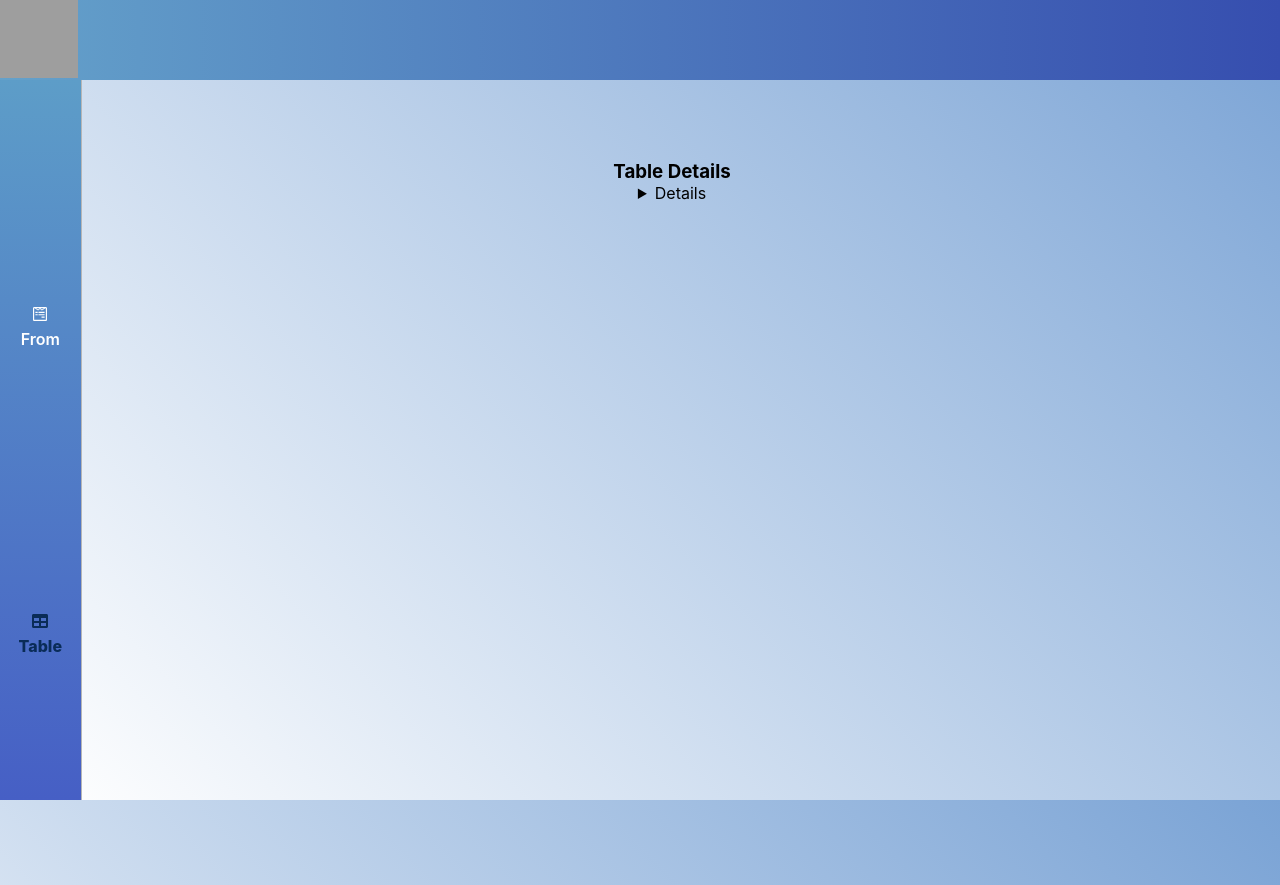
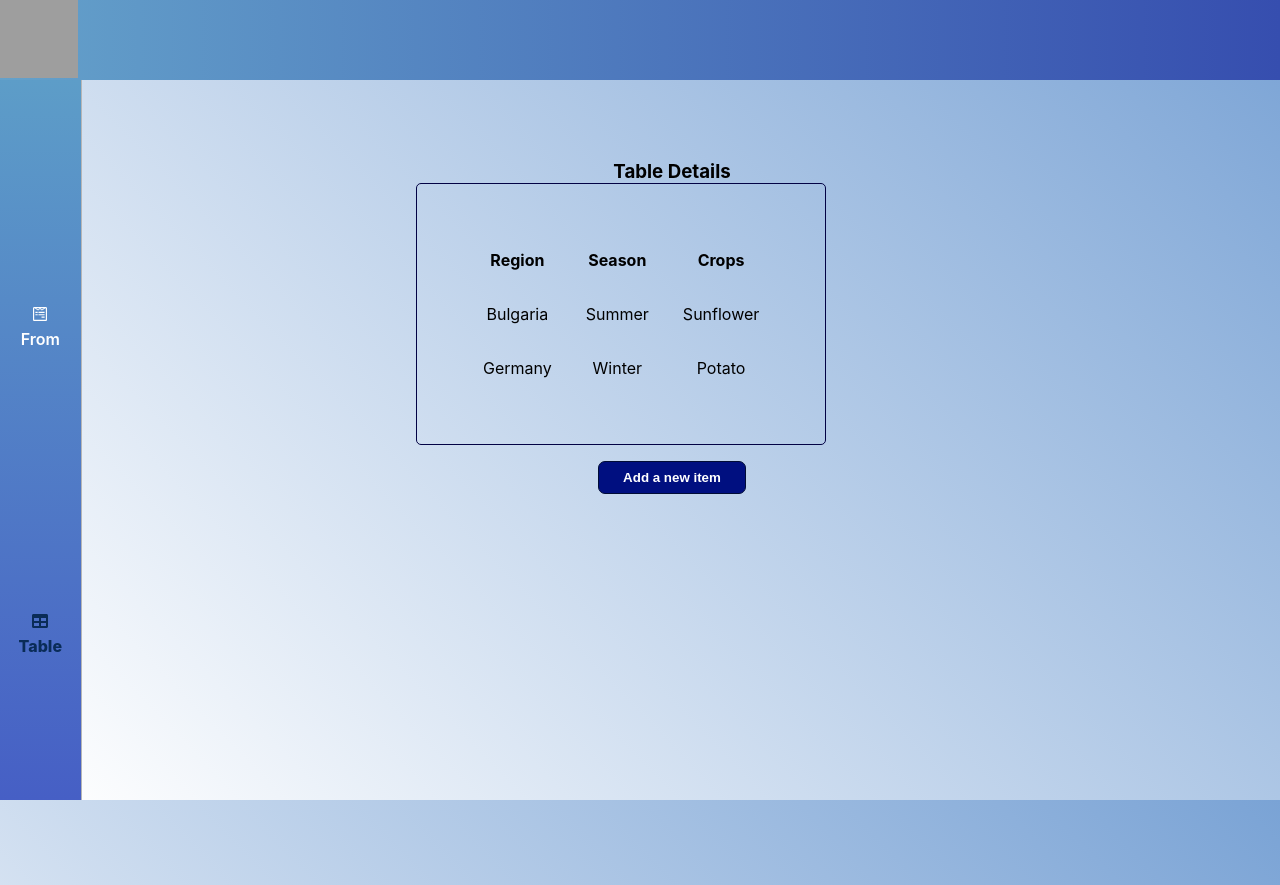
Before and after one commit to BoyanK95/yara2023, a React (Create React App) app in the folder React/ReactAssignment/yara-react-assignment-v2-custom-hooks/: page /table in a window 1280 px wide. Built offline with nearby package versions, Linux system fonts and the light colour scheme; grey boxes are pictures that could not be loaded.

Commit message:
Added showForm to TablePage. Refactored validations to match conditionts

```diff
--- a/React/ReactAssignment/yara-react-assignment-v2-custom-hooks/src/components/FormComponent/Form.js
+++ b/React/ReactAssignment/yara-react-assignment-v2-custom-hooks/src/components/FormComponent/Form.js
@@ -91,7 +91,7 @@ const Form = (props) => {
                             onChange={regionInputHandler}
                             value={regionInput}
                         />
-                        {regionHasError && <p className={classes.errorText}>Input is empty</p>}
+                        {regionHasError && <p className={classes.errorText}>Value of {props.firstLabel} is required!</p>}
                     </div>
                 </div>
                 <div className={classes.container}>
@@ -104,7 +104,7 @@ const Form = (props) => {
                         onChange={calendarNameHandler}
                         value={calendarName}
                     />
-                    {calendarHasError && <p className={classes.errorText}>Input is empty</p>}
+                    {calendarHasError && <p className={classes.errorText}>Value of {props.secondLabel} is required!</p>}
                     <p id='max-char'>
                         Optional description but not including cultivation type, region & varieties. (50 characters)
                     </p>
@@ -119,7 +119,7 @@ const Form = (props) => {
                         onChange={varietyInputHandler}
                         value={varietyInput}
                     />
-                    {varietyHasError && <p className={classes.errorText}>Input is empty</p>}
+                    {varietyHasError && <p className={classes.errorText}>Value of {props.thirdLabel} is required!</p>}
                 </div>
                 <div className={classes.btnContainer}>
                     <button className='btnCancel' type='button' onClick={resetHandler}>
--- a/React/ReactAssignment/yara-react-assignment-v2-custom-hooks/src/components/Layout/Layout.module.css
+++ b/React/ReactAssignment/yara-react-assignment-v2-custom-hooks/src/components/Layout/Layout.module.css
@@ -5,7 +5,7 @@
     position: absolute;
     margin: 3rem auto;
     width: 90%;
-    height: 5rem;
+    /* height: 5rem; */
 }
 
 
--- a/React/ReactAssignment/yara-react-assignment-v2-custom-hooks/src/components/TableComponent/Table.js
+++ b/React/ReactAssignment/yara-react-assignment-v2-custom-hooks/src/components/TableComponent/Table.js
@@ -1,46 +1,48 @@
-import {FaQuestion} from 'react-icons/fa'
 import classes from './Table.module.css'
 
 const Table = () => {
+    // const tableData = ['Bulgaria' , 'Winter', 'Corn', 'Germany', 'Summer', 'Bean', 'Thailand', 'Rainy', 'Rice']
+
     return (
         <table className={classes.table}>
             <thead>
                 <tr>
-                    <th>Crop</th>
-                    <th>Pre-crop</th>
-                    <th>Post-crop</th>
-                    <th>Last mod.</th>
-                    <th>Actions</th>
+                    <th>Region</th>
+                    <th>Season</th>
+                    <th>Crops</th>
                 </tr>
             </thead>
             <tbody>
-                {/* <tr>
+                <tr>
                     <td>
-                        <a href='#'>Search</a>
+                        Bulgaria
                     </td>
                     <td>
-                        <a href='#'>Search</a>
+                        Summer
                     </td>
                     <td>
-                        <a href='#'>Search</a>
+                        Sunflower
                     </td>
-                    <td></td>
-                    <td></td>
-                </tr> */}
+                </tr>
+                <tr>
+                    <td>
+                        Germany
+                    </td>
+                    <td>
+                        Winter
+                    </td>
+                    <td>
+                        Potato
+                    </td>
+                </tr>
             </tbody>
-            <tfoot>
+            {/* <tfoot>
                 <tr>
                     <td className='last-td-row'>Almonds Generic</td>
                     <td className='last-td-row'>Yes</td>
                     <td className='last-td-row'>No</td>
-                    <td className='last-td-row'>
-                        <FaQuestion />
-                    </td>
-                    <td className='last-td-row' id='actions-td'>
-                        ...
-                    </td>
                 </tr>
-            </tfoot>
+            </tfoot> */}
         </table>
     );
 };
--- a/React/ReactAssignment/yara-react-assignment-v2-custom-hooks/src/pages/FormPage/FormPage.js
+++ b/React/ReactAssignment/yara-react-assignment-v2-custom-hooks/src/pages/FormPage/FormPage.js
@@ -6,7 +6,7 @@ const FormPage = () => {
     return (
         <div className={classes.container}>
             <h2>Create a Crop Calendar: Specify crop and varieties</h2>
-            <Form firstLabel='Region:' secondLabel='Calendar name:' thirdLabel='Please specify the crop variety:'/>
+            <Form firstLabel='Region' secondLabel='Calendar name' thirdLabel='Please specify the crop variety'/>
         </div>
     );
 };
--- a/React/ReactAssignment/yara-react-assignment-v2-custom-hooks/src/pages/TablePage/TablePage.js
+++ b/React/ReactAssignment/yara-react-assignment-v2-custom-hooks/src/pages/TablePage/TablePage.js
@@ -1,12 +1,21 @@
+import { useState } from 'react';
+import Form from '../../components/FormComponent/Form';
 import Table from '../../components/TableComponent/Table';
+import classes from './TablePage.module.css';
 
 const TablePage = () => {
+    const [showForm, setShowForm] = useState(false)
+
+    function addItemHandler() {
+        setShowForm(true)
+    }
+
     return (
-        <div>
+        <div className={classes.container}>
             <h3>Table Details</h3>
-            <details>
-                <Table />
-            </details>
+            <Table />
+            <button className='btn' onClick={addItemHandler}>Add a new item</button>
+            {showForm && <Form firstLabel='Region' secondLabel='Season' thirdLabel='Crops'/>}
         </div>
     );
 };
--- a/React/ReactAssignment/yara-react-assignment-v2-custom-hooks/src/pages/TablePage/TablePage.module.css
+++ b/React/ReactAssignment/yara-react-assignment-v2-custom-hooks/src/pages/TablePage/TablePage.module.css
@@ -0,0 +1,4 @@
+.container {
+    text-align: center;
+
+}
```
